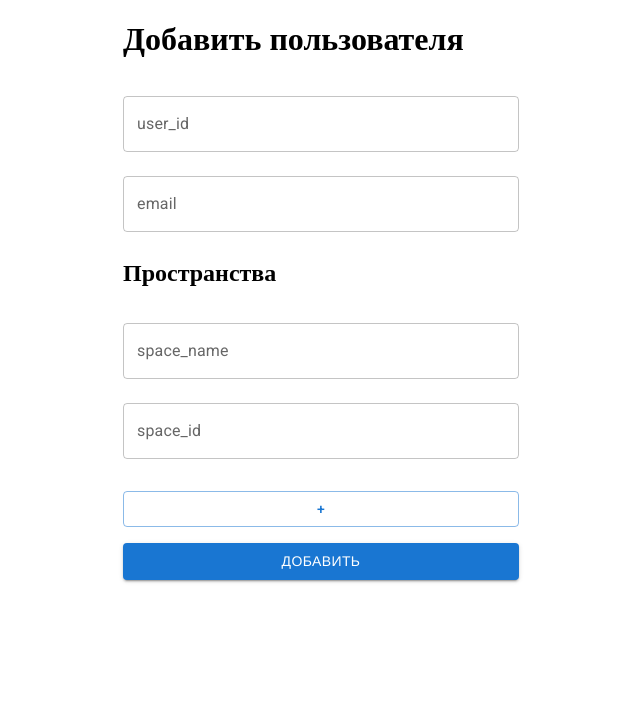
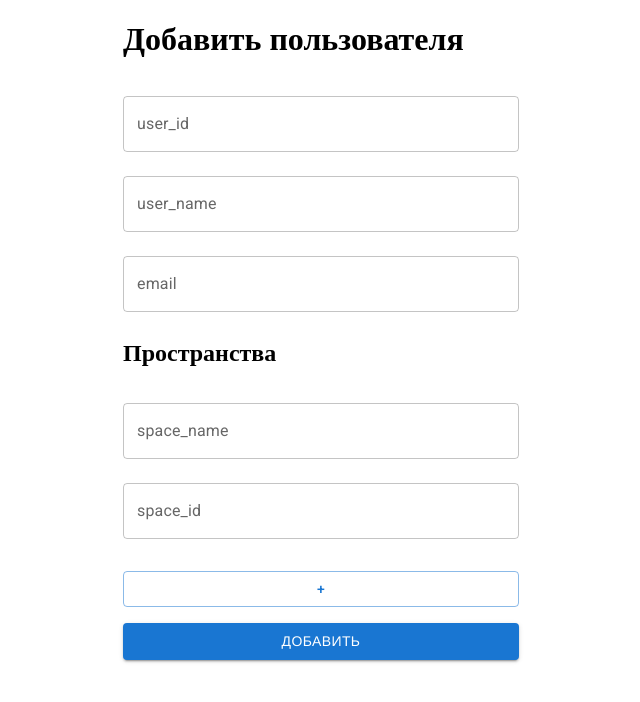
Before and after one commit to ivan-14-trifonov/rep2, a React (Create React App) app: page /user-add in a window 1280 px wide. Shown: the top 702 px of the page, without its empty margins (319-959 px from the left). Built offline with nearby package versions, Linux system fonts and the light colour scheme; the HTML template or start-up script is replaced by a standard one; a web font is replaced by a local one.

Commit message:
add user name

```diff
--- a/src/pages/user-add.tsx
+++ b/src/pages/user-add.tsx
@@ -19,6 +19,7 @@ export default function UserAdd() {
   }
 
   const [userId, setUserId] = useState("");
+  const [userName, setUserName] = useState("");
   const [email, setEmail] = useState("");
   const [spaces, setSpaces] = useState<{ name: string; id: string }[]>([{ name: "", id: "" }]);
 
@@ -27,7 +28,7 @@ export default function UserAdd() {
   }), [db]);
 
   const handleSubmit = () => {
-    SetUser(connect, { userId, email, spaces });
+    SetUser(connect, { userId, userName, email, spaces });
   };
 
   const handleAddSpace = () => {
@@ -58,6 +59,14 @@ export default function UserAdd() {
           margin="normal"
           value={userId}
           onChange={(e) => setUserId(e.target.value)}
+        />
+        <TextField
+          label="user_name"
+          variant="outlined"
+          fullWidth
+          margin="normal"
+          value={userName}
+          onChange={(e) => setUserName(e.target.value)}
         />
         <TextField
           label="email"
--- a/src/services/firestore.tsx
+++ b/src/services/firestore.tsx
@@ -149,6 +149,7 @@ export interface SpaceData {
 
 export interface UserAddData {
   userId: string;
+  userName: string;
   email: string;
   spaces: SpaceData[];
 }
@@ -158,7 +159,7 @@ export async function SetUser(connect: Connect, data: UserAddData) {
 
   await setDoc(userRef, {
     email: data.email,
-    name: data.userId
+    name: data.userName
   });
 
   for (const space of data.spaces) {
```
